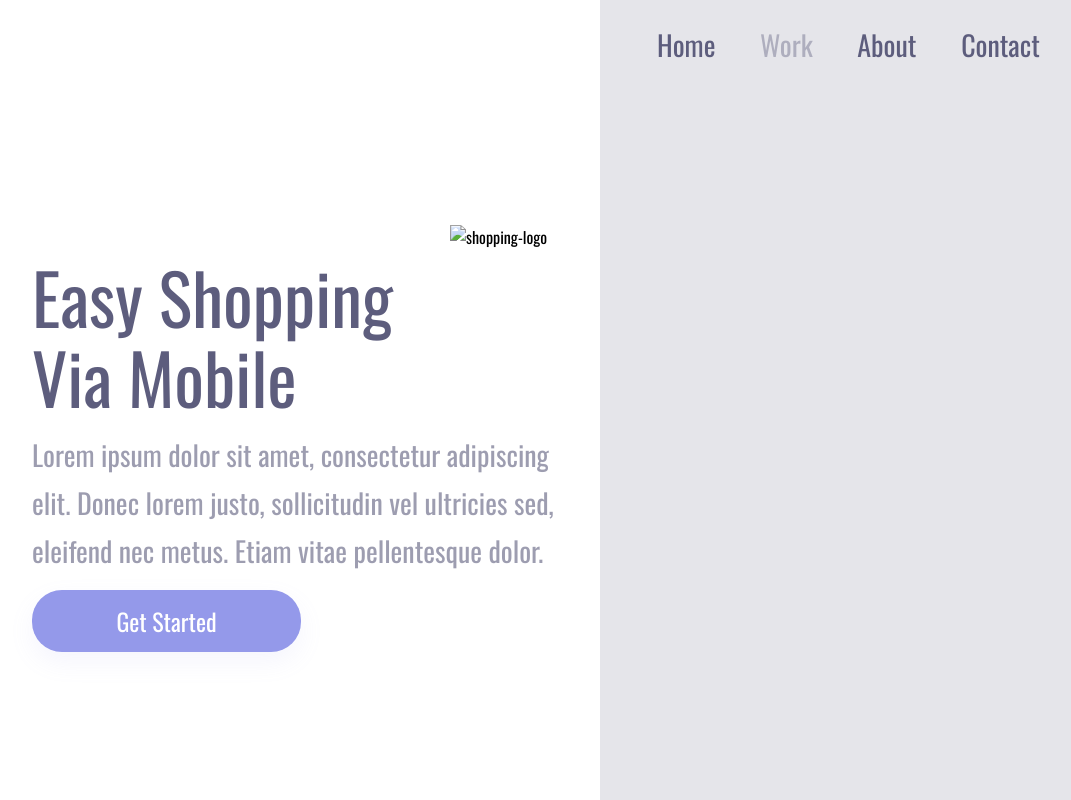
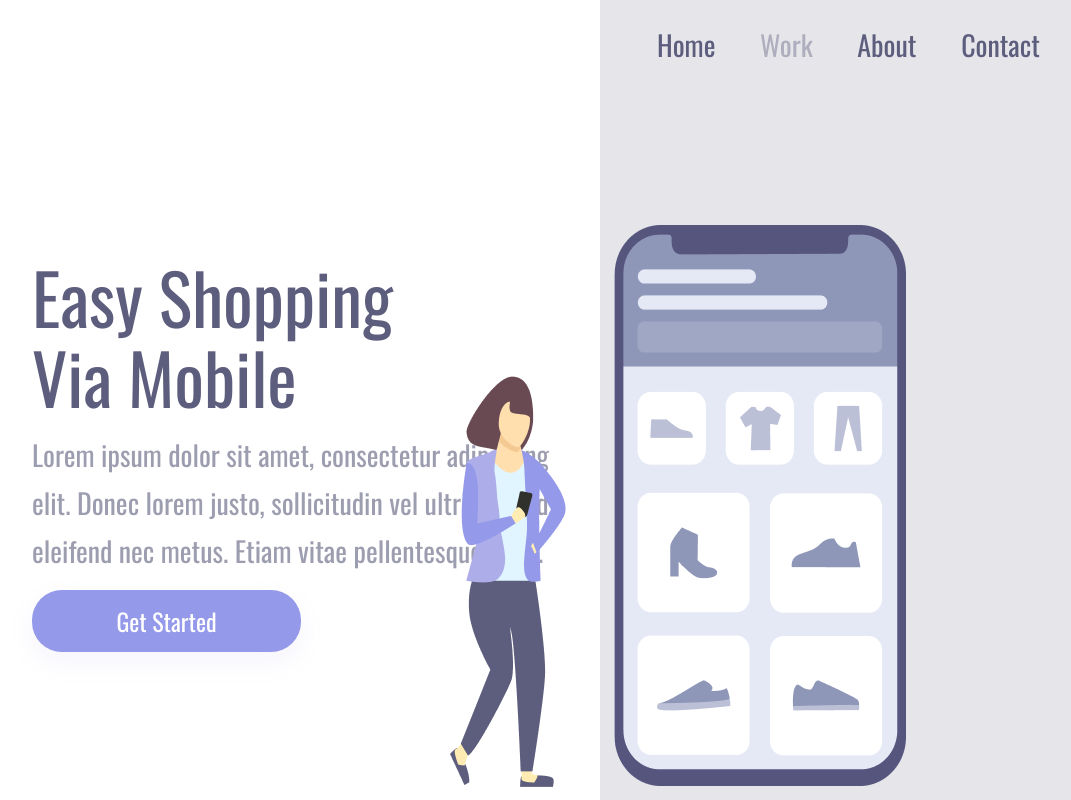
Before and after one commit to renanvicentim/Shopping-easy, a plain HTML site: page index.html in a window 1280 px wide. Shown: the whole page, without its empty margins (168-1239 px from the left). Drawn offline with nearby package versions, Linux system fonts and the light colour scheme.

Commit message:
Adicionando Imagens em assets

```diff
--- a/index.html
+++ b/index.html
@@ -29,7 +29,7 @@
             <a href="#" class="line-header">About</a>
             <a href="#" class="line-header">Contact</a>
         </header>
-        <img src="./img/Illustration-3-3.png" alt="shopping-logo" class="image-logo">
+        <img src="./assets/Illustration-3-3.png" alt="shopping-logo" class="image-logo">
         </section>
     </div>
 </body>
```
Also changed, not shown: assets/print page phone.PNG (added), assets/print page.PNG (added).
